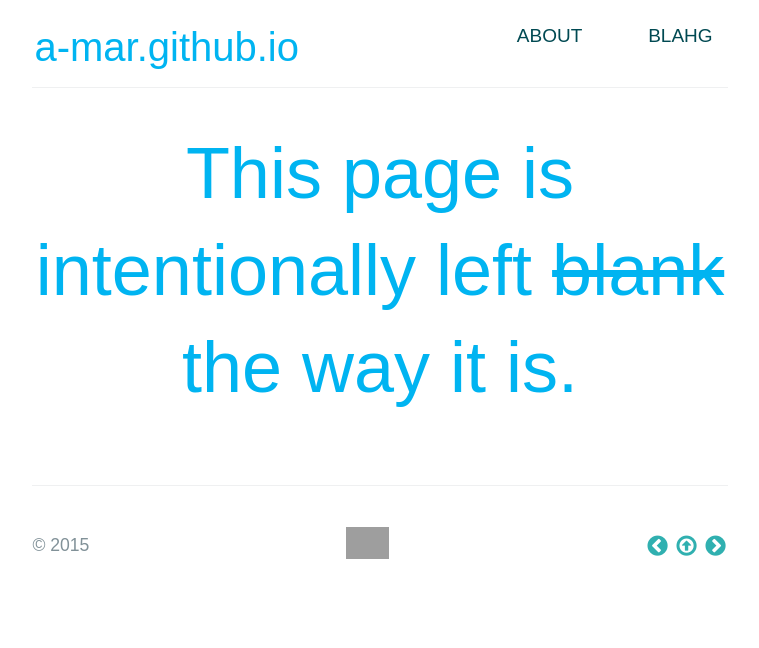
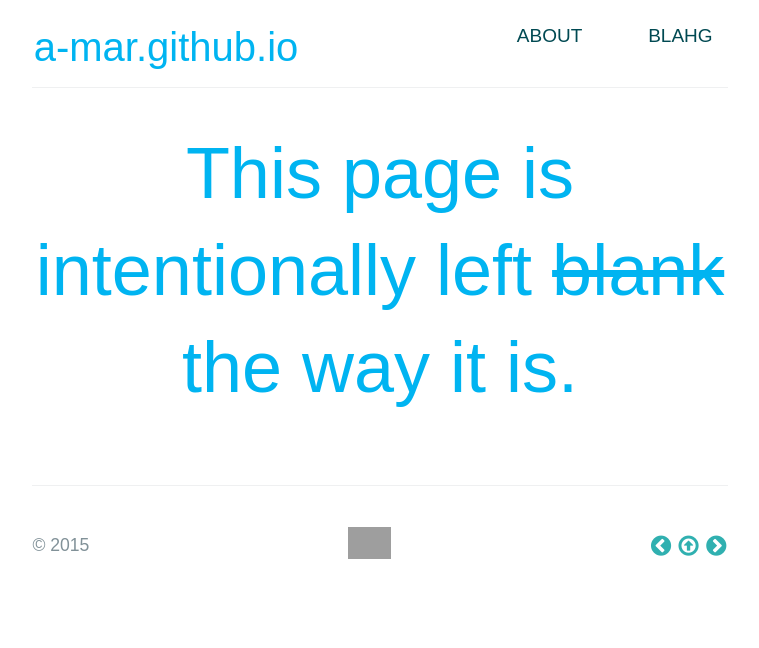
Before and after one commit to a-mar/a-mar.github.io, a Jekyll site: the page built from index.html, in a window 1280 px wide. Shown: the top 648 px of the page, without its empty margins (260-1019 px from the left). Built offline with Jekyll 4.4.1, drawn with Linux system fonts in a browser that asks for light colours; nearby versions of some CDN libraries; some web fonts are replaced; Markdown is read by kramdown in place of the engine named in the settings; grey boxes are pictures that could not be loaded.

Commit message:
Update main.css

```diff
--- a/stylesheets/main.css
+++ b/stylesheets/main.css
@@ -96,7 +96,7 @@
 a {
   color: #30B0B0;
   text-decoration: none;
-  padding:1px 2px;
+  padding:0.7px 1.3px;
   border-radius: 9px;
   background: linear-gradient(to right, rgba(0,100,107,0.73) 50%, transparent 0%);
   background-size: 201% 100%;
```
